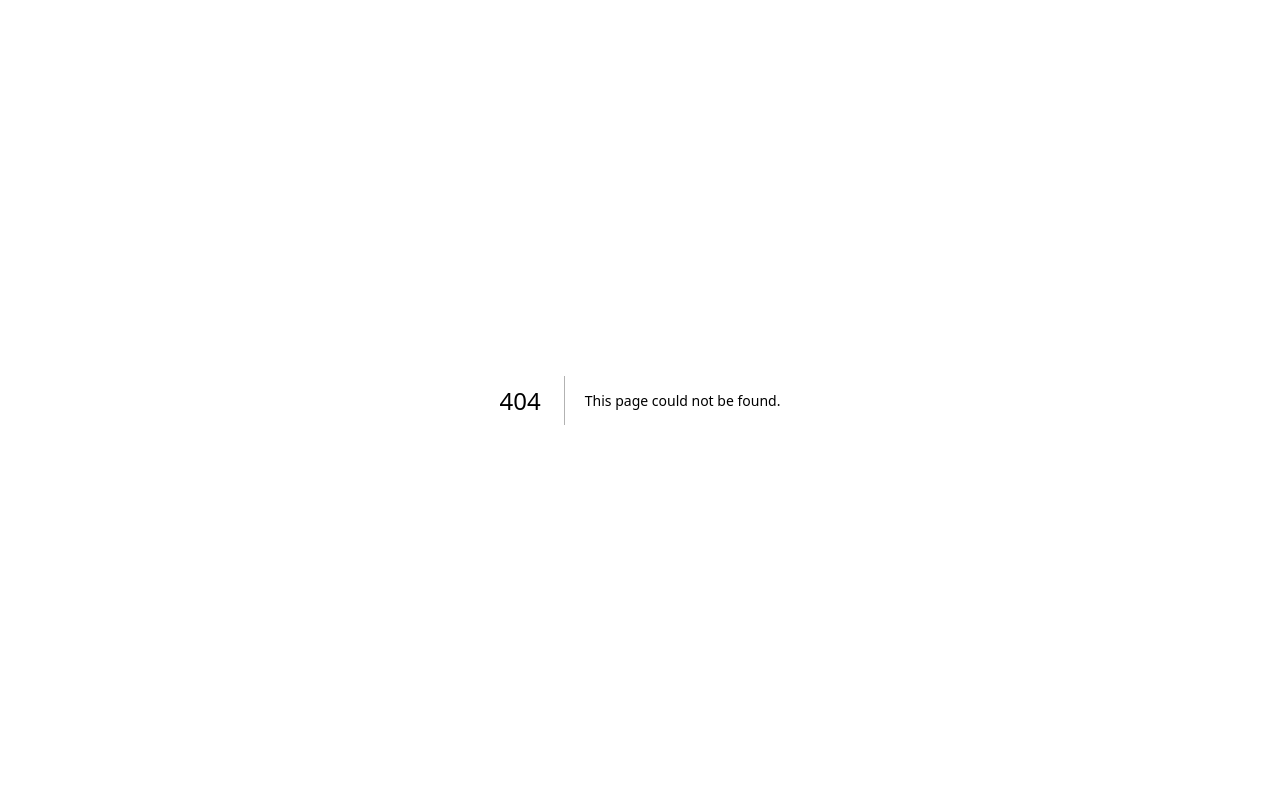
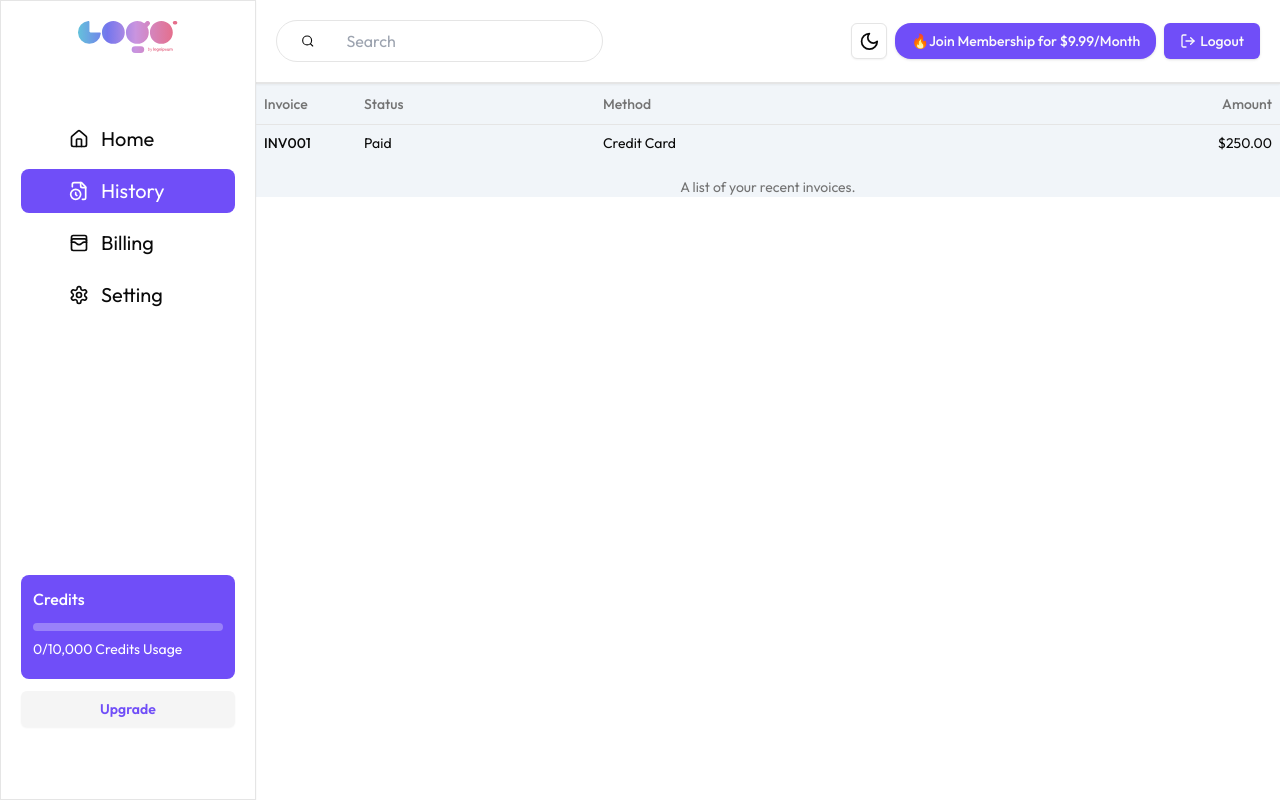
Before and after one commit to heyibad/ai-content-generator, a Next.js app: page /dashboard/history in a window 1280 px wide. Before the commit this address had no page. Built offline with nearby package versions, Linux system fonts and the light colour scheme; no server answers.

Commit message:
Added History page to dashboard

```diff
--- /dev/null
+++ b/src/app/dashboard/history/page.tsx
@@ -0,0 +1,12 @@
+import React from 'react'
+import HistoryTable from '../_components/HistoryTable'
+
+const Page = () => {
+  return (
+    <div>
+                <HistoryTable/>
+    </div>
+  )
+}
+
+export default Page
```
